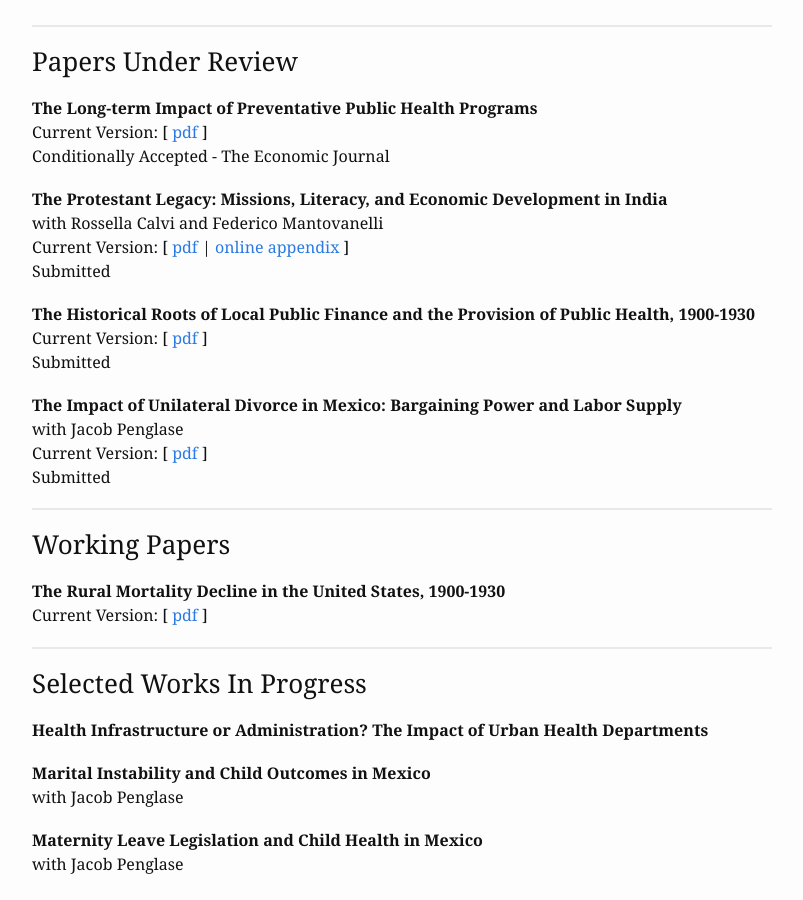
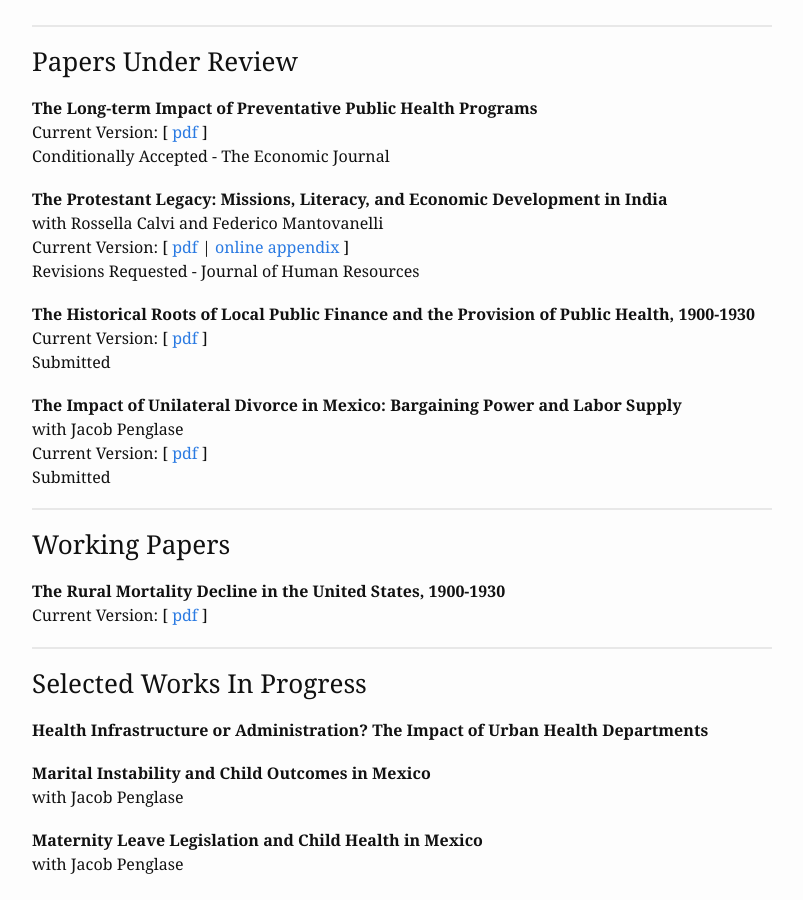
Before and after one commit to germsvel/lhv, a Jekyll site: the page built from research.html, in a window 1280 px wide and 900 px high, scrolled down 415 px. Shown: the whole window, without its empty margins (238-1041 px from the left). Built offline with Jekyll 4.4.1, drawn with Linux system fonts in a browser that asks for light colours.

Commit message:
Protestant Legacy Missions paper: Revisions Requested
Update the CV and status of the protestant legacy missions paper to
Revisions Requested at the Journal of Human Resources.

```diff
--- a/_research_papers/the_protestant_legacy_missions_literacy_econ_development.html
+++ b/_research_papers/the_protestant_legacy_missions_literacy_econ_development.html
@@ -7,6 +7,7 @@ assets:
     external_link: https://drive.google.com/file/d/1S02PwbhA7mClBAtoFTMSZBfT1YKsvXXV/view
   - type: online appendix
     external_link: https://drive.google.com/file/d/1-i-otsvTVJxYorEmYy1gGmdJQTTVpECJ/view
+journal: Journal of Human Resources
+status: Revisions Requested
 coauthors: Rossella Calvi and Federico Mantovanelli
-status: Submitted
 ---
```
Also changed, not shown: 1 other file.
